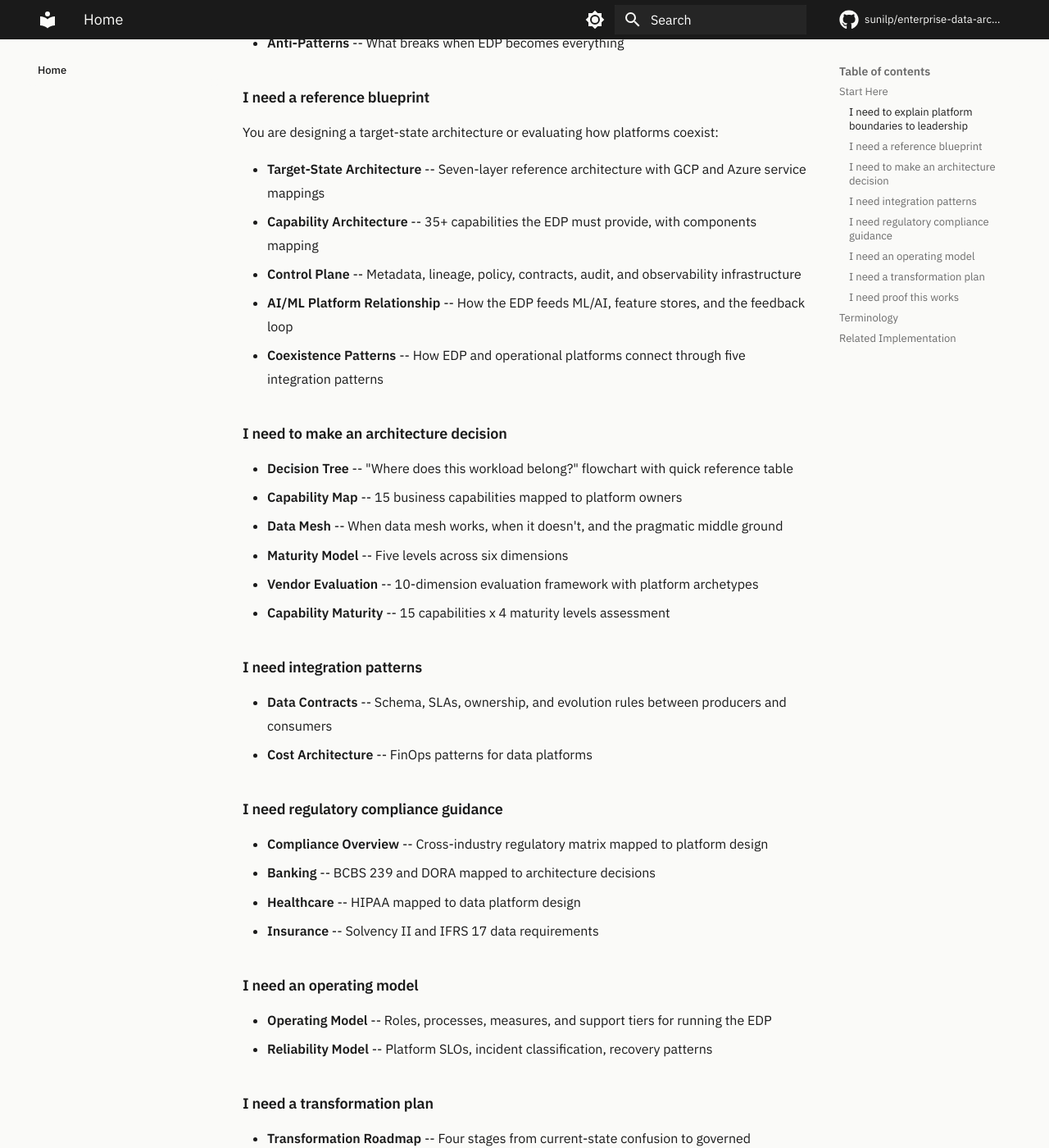
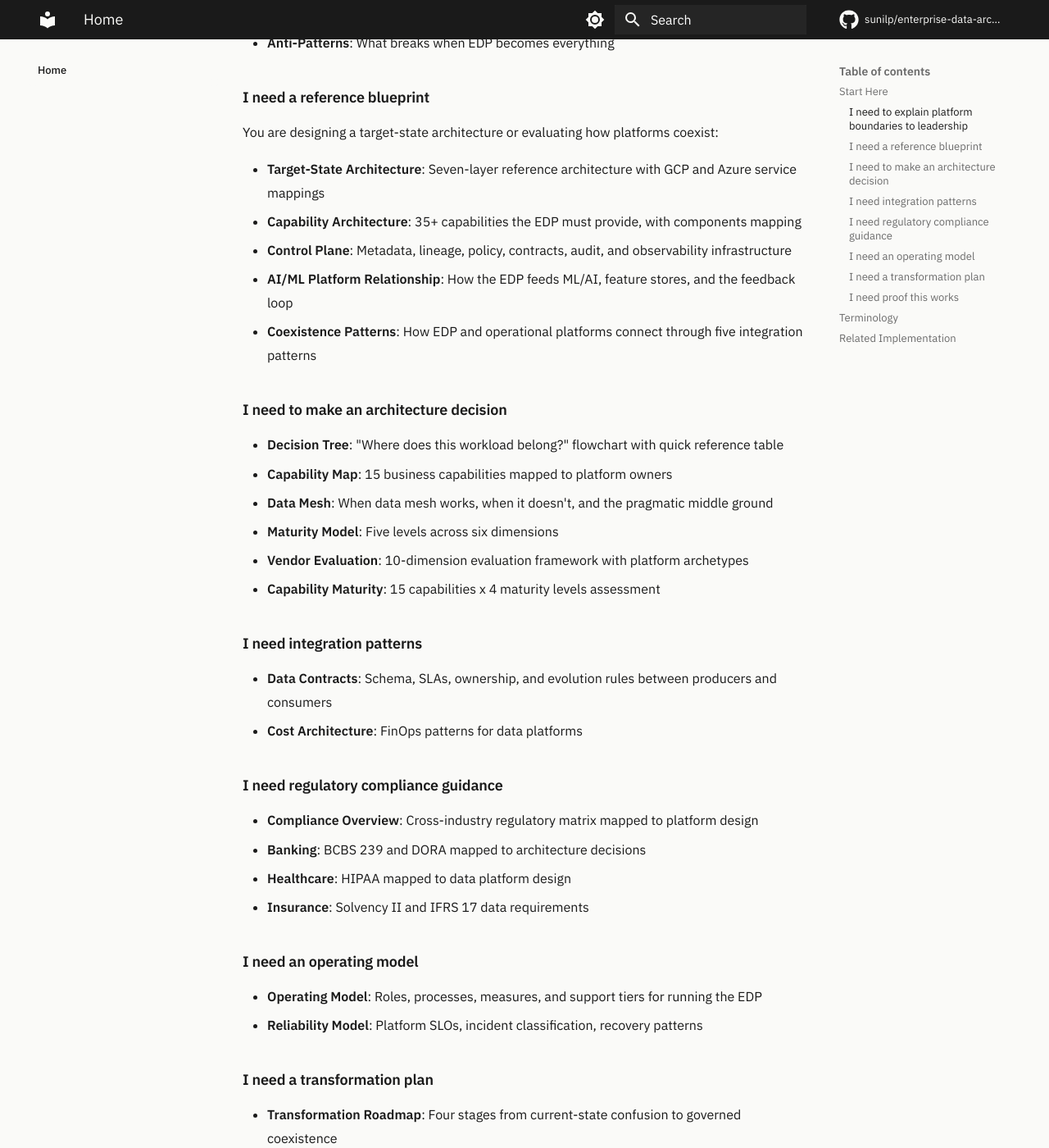
Before and after one commit to sunilp/enterprise-data-architecture, an MkDocs documentation site: the page built from docs/index.md, in a window 1280 px wide and 1400 px high, scrolled down 994 px. Shown: the whole window at 82% size. Built offline with MkDocs 1.6.1 and Material for MkDocs 9.7.7, drawn with Linux system fonts in a browser that asks for light colours; comment, search, counter and statistics services are not loaded; some of the changed text lies outside the part shown.

```diff
--- a/docs/index.md
+++ b/docs/index.md
@@ -22,57 +22,57 @@ This is an architecture position pack -- not a tutorial, not a vendor comparison
 
 Your stakeholders think the data platform should run everything. Start with the positioning documents:
 
-- [**What EDP Is**](position/what-edp-is.md) -- The problems an enterprise data platform solves and the problems it must not solve
-- [**EDP vs Operational Platform**](position/edp-vs-operational.md) -- Side-by-side comparison across 12 dimensions
-- [**Anti-Patterns**](position/anti-patterns.md) -- What breaks when EDP becomes everything
+- [**What EDP Is**](position/what-edp-is.md): The problems an enterprise data platform solves and the problems it must not solve
+- [**EDP vs Operational Platform**](position/edp-vs-operational.md): Side-by-side comparison across 12 dimensions
+- [**Anti-Patterns**](position/anti-patterns.md): What breaks when EDP becomes everything
 
 ### I need a reference blueprint
 
 You are designing a target-state architecture or evaluating how platforms coexist:
 
-- [**Target-State Architecture**](blueprints/target-state.md) -- Seven-layer reference architecture with GCP and Azure service mappings
-- [**Capability Architecture**](blueprints/capability-architecture.md) -- 35+ capabilities the EDP must provide, with components mapping
-- [**Control Plane**](blueprints/control-plane.md) -- Metadata, lineage, policy, contracts, audit, and observability infrastructure
-- [**AI/ML Platform Relationship**](blueprints/ai-ml-platform.md) -- How the EDP feeds ML/AI, feature stores, and the feedback loop
-- [**Coexistence Patterns**](blueprints/coexistence-patterns.md) -- How EDP and operational platforms connect through five integration patterns
+- [**Target-State Architecture**](blueprints/target-state.md): Seven-layer reference architecture with GCP and Azure service mappings
+- [**Capability Architecture**](blueprints/capability-architecture.md): 35+ capabilities the EDP must provide, with components mapping
+- [**Control Plane**](blueprints/control-plane.md): Metadata, lineage, policy, contracts, audit, and observability infrastructure
+- [**AI/ML Platform Relationship**](blueprints/ai-ml-platform.md): How the EDP feeds ML/AI, feature stores, and the feedback loop
+- [**Coexistence Patterns**](blueprints/coexistence-patterns.md): How EDP and operational platforms connect through five integration patterns
 
 ### I need to make an architecture decision
 
-- [**Decision Tree**](decisions/decision-tree.md) -- "Where does this workload belong?" flowchart with quick reference table
-- [**Capability Map**](decisions/capability-map.md) -- 15 business capabilities mapped to platform owners
-- [**Data Mesh**](decisions/data-mesh.md) -- When data mesh works, when it doesn't, and the pragmatic middle ground
-- [**Maturity Model**](decisions/maturity-model.md) -- Five levels across six dimensions
-- [**Vendor Evaluation**](decisions/vendor-framework.md) -- 10-dimension evaluation framework with platform archetypes
-- [**Capability Maturity**](decisions/capability-maturity.md) -- 15 capabilities x 4 maturity levels assessment
+- [**Decision Tree**](decisions/decision-tree.md): "Where does this workload belong?" flowchart with quick reference table
+- [**Capability Map**](decisions/capability-map.md): 15 business capabilities mapped to platform owners
+- [**Data Mesh**](decisions/data-mesh.md): When data mesh works, when it doesn't, and the pragmatic middle ground
+- [**Maturity Model**](decisions/maturity-model.md): Five levels across six dimensions
+- [**Vendor Evaluation**](decisions/vendor-framework.md): 10-dimension evaluation framework with platform archetypes
+- [**Capability Maturity**](decisions/capability-maturity.md): 15 capabilities x 4 maturity levels assessment
 
 ### I need integration patterns
 
-- [**Data Contracts**](patterns/data-contracts.md) -- Schema, SLAs, ownership, and evolution rules between producers and consumers
-- [**Cost Architecture**](patterns/cost-architecture.md) -- FinOps patterns for data platforms
+- [**Data Contracts**](patterns/data-contracts.md): Schema, SLAs, ownership, and evolution rules between producers and consumers
+- [**Cost Architecture**](patterns/cost-architecture.md): FinOps patterns for data platforms
 
 ### I need regulatory compliance guidance
 
-- [**Compliance Overview**](compliance/overview.md) -- Cross-industry regulatory matrix mapped to platform design
-- [**Banking**](compliance/banking.md) -- BCBS 239 and DORA mapped to architecture decisions
-- [**Healthcare**](compliance/healthcare.md) -- HIPAA mapped to data platform design
-- [**Insurance**](compliance/insurance.md) -- Solvency II and IFRS 17 data requirements
+- [**Compliance Overview**](compliance/overview.md): Cross-industry regulatory matrix mapped to platform design
+- [**Banking**](compliance/banking.md): BCBS 239 and DORA mapped to architecture decisions
+- [**Healthcare**](compliance/healthcare.md): HIPAA mapped to data platform design
+- [**Insurance**](compliance/insurance.md): Solvency II and IFRS 17 data requirements
 
 ### I need an operating model
 
-- [**Operating Model**](operations/operating-model.md) -- Roles, processes, measures, and support tiers for running the EDP
-- [**Reliability Model**](operations/reliability.md) -- Platform SLOs, incident classification, recovery patterns
+- [**Operating Model**](operations/operating-model.md): Roles, processes, measures, and support tiers for running the EDP
+- [**Reliability Model**](operations/reliability.md): Platform SLOs, incident classification, recovery patterns
 
 ### I need a transformation plan
 
-- [**Transformation Roadmap**](transformation/roadmap.md) -- Four stages from current-state confusion to governed coexistence
+- [**Transformation Roadmap**](transformation/roadmap.md): Four stages from current-state confusion to governed coexistence
 
 ### I need proof this works
 
-- [**Case Studies**](proof/case-studies.md) -- Three anonymized enterprise architecture transformations
-- [**Evidence Tables**](proof/evidence.md) -- Claims, counter-arguments, failure modes, and measurable outcomes
-- [**Decision Records**](proof/decision-records.md) -- Worked ADR examples applying these frameworks
-- [**Metrics and Outcomes**](proof/metrics.md) -- Before/after measurements across 13 dimensions
-- [**Review Checklists**](proof/checklists.md) -- Five operational checklists for architecture review boards
+- [**Case Studies**](proof/case-studies.md): Three anonymized enterprise architecture transformations
+- [**Evidence Tables**](proof/evidence.md): Claims, counter-arguments, failure modes, and measurable outcomes
+- [**Decision Records**](proof/decision-records.md): Worked ADR examples applying these frameworks
+- [**Metrics and Outcomes**](proof/metrics.md): Before/after measurements across 13 dimensions
+- [**Review Checklists**](proof/checklists.md): Five operational checklists for architecture review boards
 
 ## Terminology
 
@@ -82,5 +82,5 @@ If the terms in this guide are unclear, start with the [Glossary](glossary.md).
 
 This repo is the **strategy layer**. For working implementations:
 
-- [reference-data-platform-gcp](https://github.com/sunilp/reference-data-platform-gcp) -- Production-grade EDP on GCP (Data Vault 2.0, dbt, BigQuery, Terraform)
-- [dbt-data-vault-starter](https://github.com/sunilp/dbt-data-vault-starter) -- Opinionated dbt template for Data Vault 2.0
+- [reference-data-platform-gcp](https://github.com/sunilp/reference-data-platform-gcp): Production-grade EDP on GCP (Data Vault 2.0, dbt, BigQuery, Terraform)
+- [dbt-data-vault-starter](https://github.com/sunilp/dbt-data-vault-starter): Opinionated dbt template for Data Vault 2.0
```
Also changed, not shown: other parts of docs/index.md (+1 -1 lines), docs/position/anti-patterns.md (+5 -11 lines), docs/position/edp-vs-operational.md (+2 -8 lines), docs/position/what-edp-is.md (+16 -22 lines).
